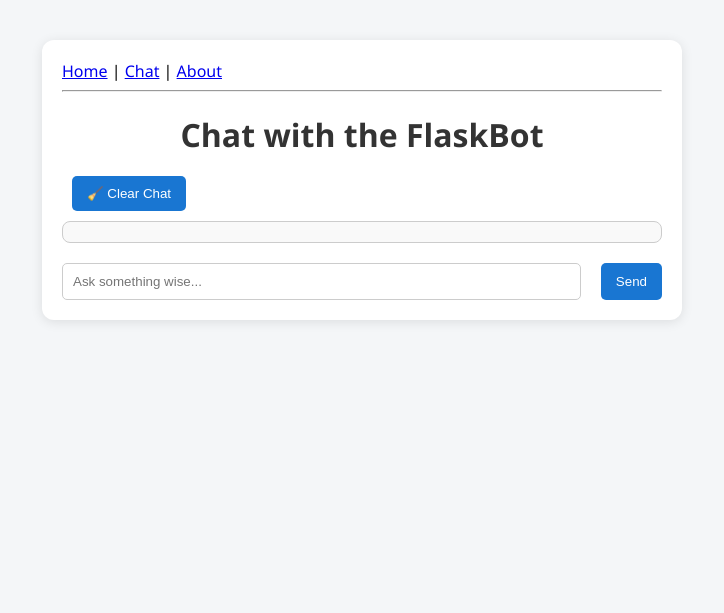
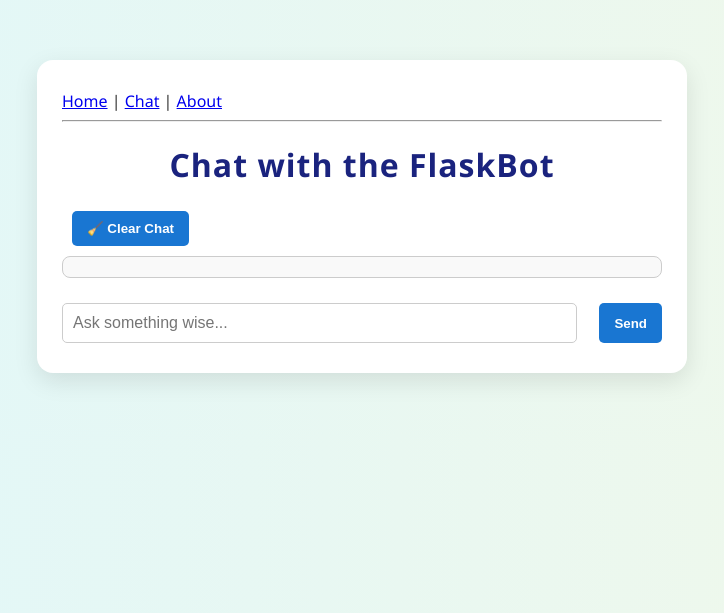
Before and after one commit to nishanadahal/datascienceproject2, a Flask app: page /chat in a window 1280 px wide. Shown: the top 613 px of the page, without its empty margins (278-1002 px from the left). Run offline with Flask 3, Linux system fonts and the light colour scheme.

Commit message:
changed styling

```diff
--- a/static/styles.css
+++ b/static/styles.css
@@ -1,53 +1,121 @@
+/* Base Layout */
 body {
     font-family: 'Segoe UI', Tahoma, Geneva, Verdana, sans-serif;
-    background-color: #f4f6f8;
+    background: linear-gradient(to right, #e0f7fa, #f1f8e9);
     margin: 0;
     padding: 0;
+    color: #333;
 }
 
 .container {
     width: 90%;
     max-width: 600px;
-    margin: 40px auto;
-    background: white;
-    padding: 20px;
-    border-radius: 12px;
-    box-shadow: 0 2px 12px rgba(0, 0, 0, 0.1);
+    margin: 60px auto;
+    background: #ffffff;
+    padding: 30px 25px;
+    border-radius: 16px;
+    box-shadow: 0 8px 24px rgba(0, 0, 0, 0.1);
+    transition: all 0.3s ease-in-out;
 }
 
+.container:hover {
+    box-shadow: 0 12px 28px rgba(0, 0, 0, 0.15);
+}
+
+/* Header */
 h1 {
     text-align: center;
-    color: #333;
+    color: #1a237e;
+    margin-bottom: 20px;
+    font-size: 2rem;
+    letter-spacing: 1px;
 }
 
+/* Chat Form */
 form {
     display: flex;
-    gap: 10px;
-    margin-top: 20px;
+    gap: 12px;
+    margin-top: 25px;
 }
 
 input[type="text"] {
     flex: 1;
-    padding: 10px;
+    padding: 12px;
     border: 1px solid #ccc;
+    border-radius: 8px;
+    font-size: 1rem;
+    transition: border-color 0.3s;
+}
+
+input[type="text"]:focus {
+    border-color: #1976d2;
+    outline: none;
+}
+
+button {
+    padding: 12px 18px;
+    background-color: #1976d2;
+    color: white;
+    font-weight: bold;
+    border: none;
+    border-radius: 8px;
+    cursor: pointer;
+    transition: background-color 0.3s ease;
+}
+
+button:hover {
+    background-color: #0d47a1;
+}
+
+/* Chat Bubbles */
+.chat-history {
+    margin-top: 30px;
+    display: flex;
+    flex-direction: column;
+    gap: 12px;
+}
+
+.message {
+    padding: 12px 16px;
+    border-radius: 12px;
+    max-width: 75%;
+    line-height: 1.5;
+    font-size: 1rem;
+    word-wrap: break-word;
+}
+
+.message.user {
+    align-self: flex-end;
+    background-color: #e3f2fd;
+    color: #0d47a1;
+    border: 1px solid #bbdefb;
+}
+
+.message.bot {
+    align-self: flex-start;
+    background-color: #f5f5f5;
+    color: #333;
+    border: 1px solid #ddd;
+}
+
+/* Info Paragraphs (optional messages) */
+p {
+    font-size: 1.05em;
+    margin-top: 25px;
+    color: #444;
+    background-color: #f0f4c3;
+    padding: 10px 15px;
+    border-left: 4px solid #cddc39;
     border-radius: 6px;
 }
 
-button {
-    padding: 10px 16px;
-    background-color: #1976d2;
-    color: white;
-    border: none;
-    border-radius: 6px;
-    cursor: pointer;
+/* Responsive */
+@media (max-width: 600px) {
+    .container {
+        padding: 20px;
+    }
+
+    input[type="text"], button {
+        font-size: 0.95rem;
+    }
 }
-
-button:hover {
-    background-color: #1565c0;
-}
-
-p {
-    font-size: 1.1em;
-    margin-top: 20px;
-    color: #444;
-}
```
